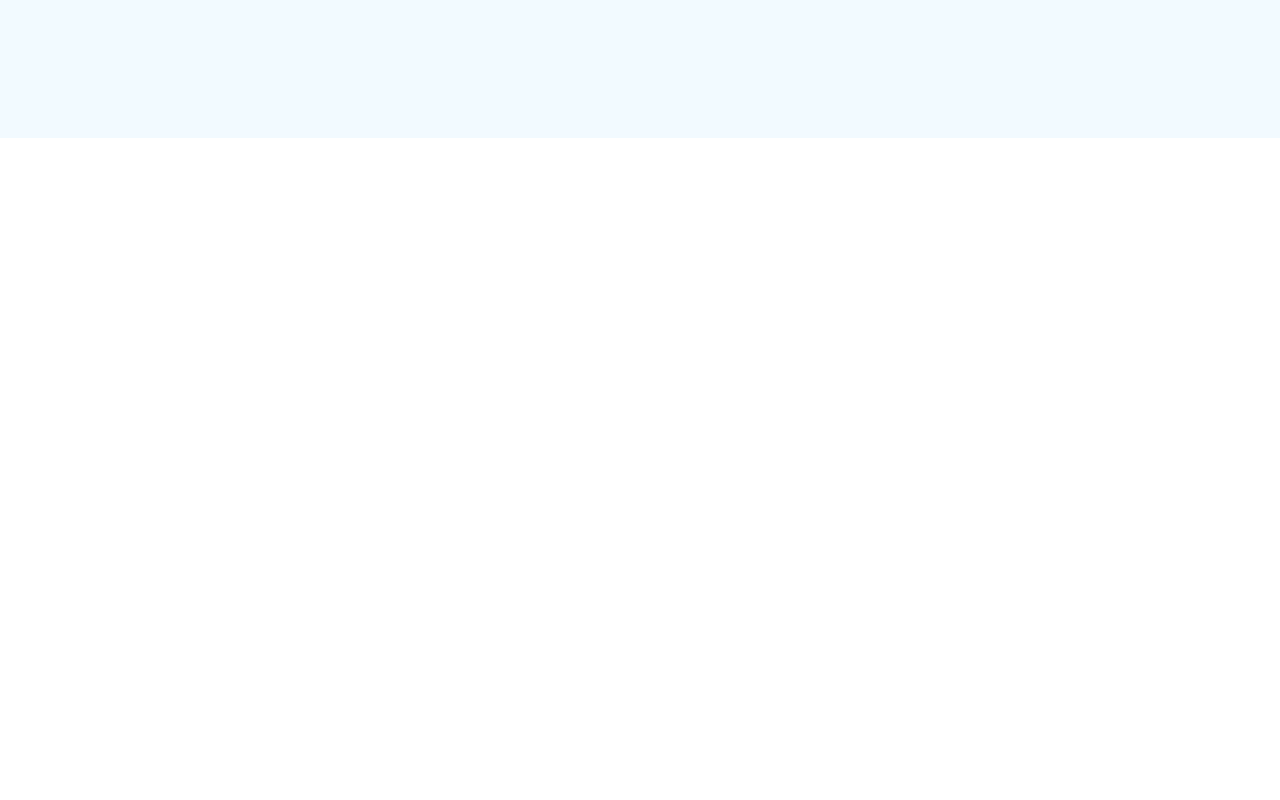
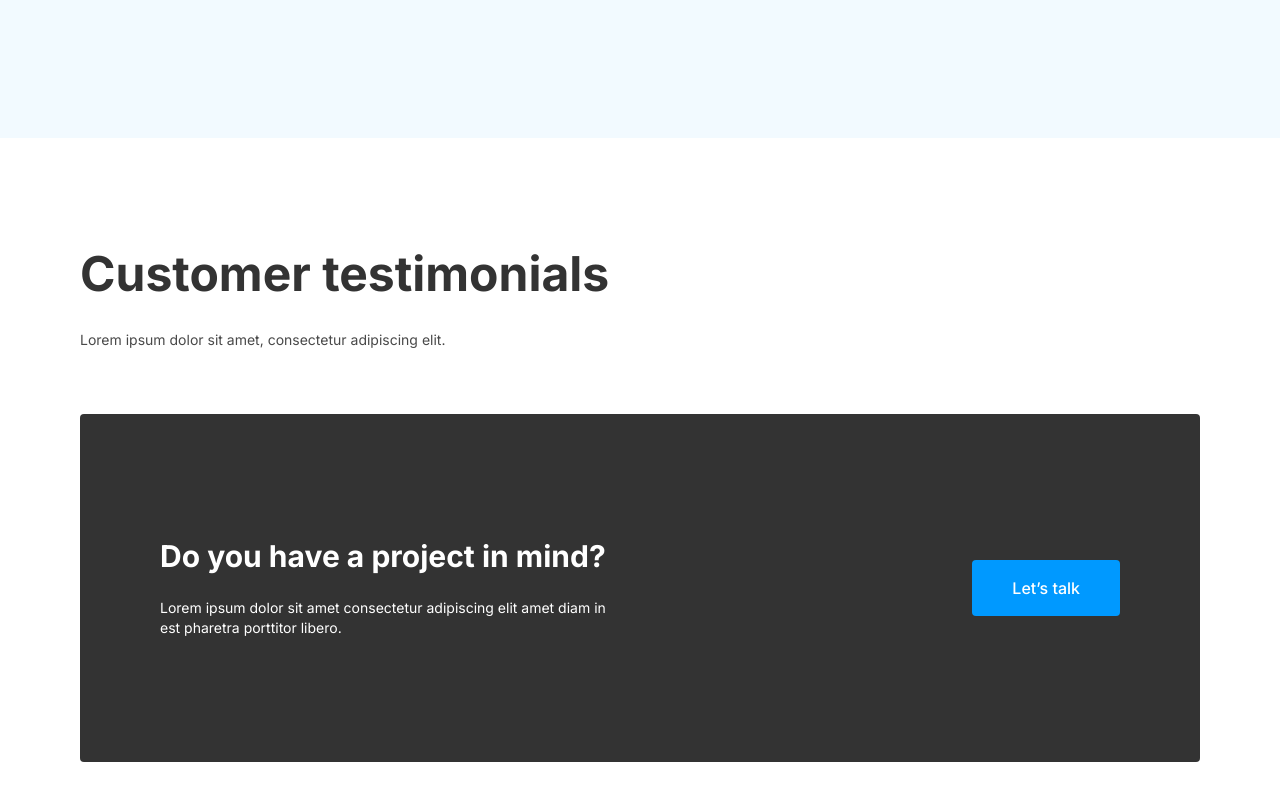
Before and after one commit to Adepejustephen/agencu-landing-page, a React (Create React App) app: page / in a window 1280 px wide. Shown: the part 5195-5995 px from the top of the page. Before the commit the page ends 5333 px from the top, so only its background shows below. Built offline with nearby package versions, Linux system fonts and the light colour scheme.

Commit message:
testimonial

```diff
--- a/src/components/home/index.tsx
+++ b/src/components/home/index.tsx
@@ -4,6 +4,7 @@ import {Hero} from './hero'
 import { HomePorfolio } from './Portfolio';
 import { Services } from './services';
 import { Team } from './team';
+import { Testimonial } from './testimonial';
 
 export const HomeUI = () => {
     return <>
@@ -12,6 +13,7 @@ export const HomeUI = () => {
         <AboutUs />
         <Team />
         <HomePorfolio />
-        <Faq/>
+        <Faq />
+        <Testimonial/>
     </>;
 };
--- /dev/null
+++ b/src/components/home/testimonial/index.tsx
@@ -0,0 +1,53 @@
+import { Button } from "../../generalComponents";
+
+
+export const Testimonial = () => {
+  return (
+    <section className="w-full min-h-screen py-28 px-10 md:px-12 lg:px-20">
+      <div className="flex flex-col gap-16">
+        {/* TITLE TEXT */}
+
+        <div className="flex flex-col gap-8 text-center md:text-left">
+          <h4 className="text-black text-3xl md:text-5xl font-bold">
+            Customer testimonials
+          </h4>
+          <p className="text-bodyColor text-sm md:text-md font-normal">
+            Lorem ipsum dolor sit amet, consectetur adipiscing elit.
+          </p>
+        </div>
+
+        {/* TESTIMONIALS */}
+
+        {/* <div className="flex flex-col gap-10 items-center">
+          <div className="grid grid-cols-1 md:grid-cols-2 lg:grid-cols-3 gap-4">
+            {works.map((item, id) => {
+              return (
+                <PortfolioCard
+                  key={id}
+                  alt={item.title}
+                  image={item.image}
+                  txt={item.txt}
+                  title={item.title}
+                />
+              );
+            })}
+          </div>
+          <Button>See All Portfolio </Button>
+        </div> */}
+
+        <div className="bg-black rounded min-h-medium w-full flex flex-col items-center py-10 px-10 gap-6 md:flex-row md:justify-between  lg:px-20">
+          <div className="flex flex-col gap-6 text-center max-w-xs lg:max-w-md lg:text-left">
+            <h5 className="text-white text-xl lg:text-3xl font-bold">
+              Do you have a project in mind?
+            </h5>
+            <p className="text-white text-sm md:text-md font-normal">
+              Lorem ipsum dolor sit amet consectetur adipiscing elit amet diam
+              in est pharetra porttitor libero.
+            </p>
+          </div>
+          <Button>Let’s talk</Button>
+        </div>
+      </div>
+    </section>
+  );
+}
--- a/tailwind.config.js
+++ b/tailwind.config.js
@@ -11,11 +11,15 @@ module.exports = {
         bodyColor: "#494949",
         gray2: "#999999",
         headerBorder: "rgba(0, 153, 255, 0.04)",
+        footerBg: 'rgba(0, 153, 255, 0.04)',
       },
       fontFamily: {
         sans: ["Inter", "sans-serif"],
         serif: ["Merriweather", "serif"],
       },
+      minHeight: {
+        medium: '21.75rem'
+      }
     },
   },
   plugins: [],
```
